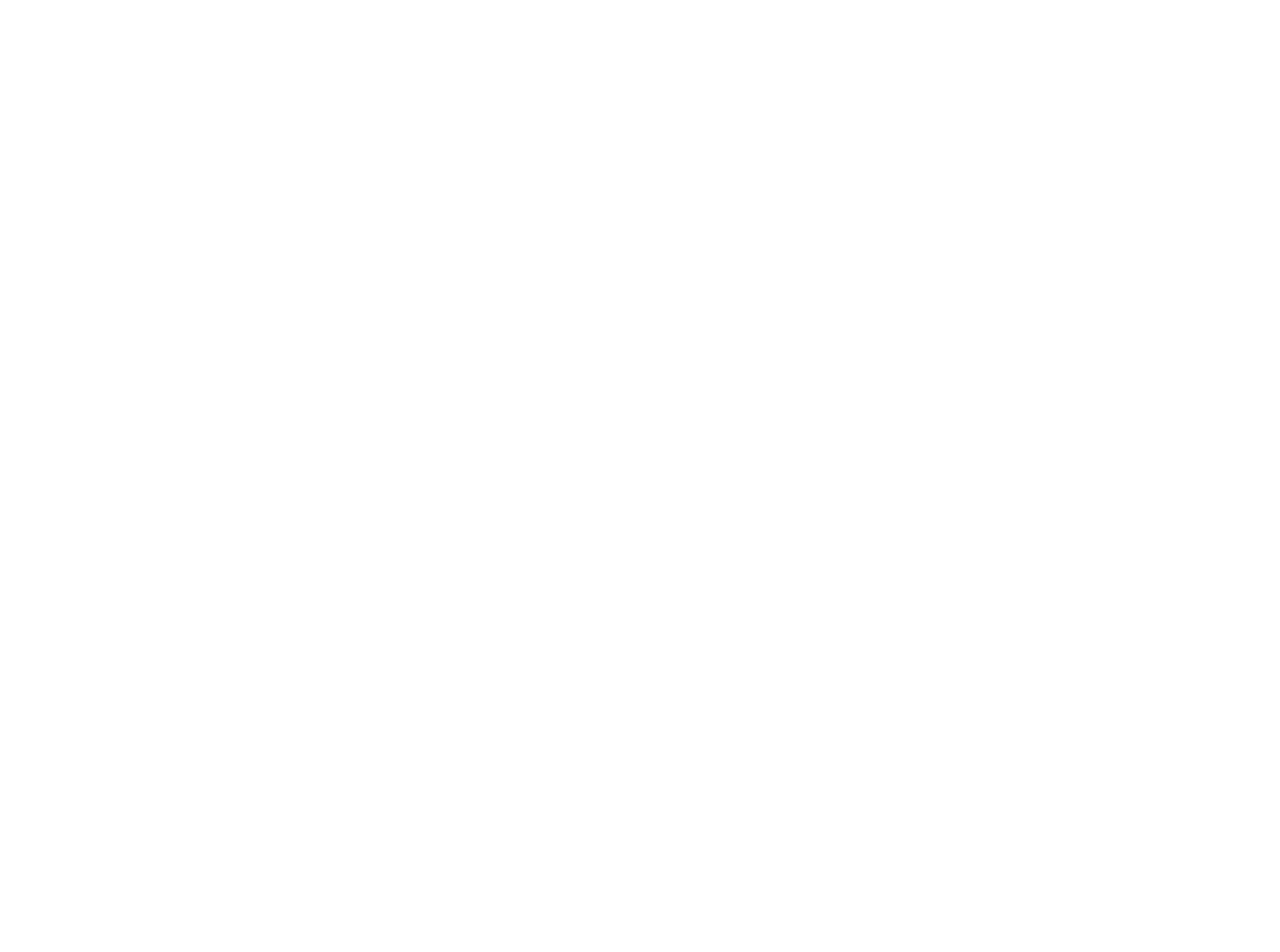
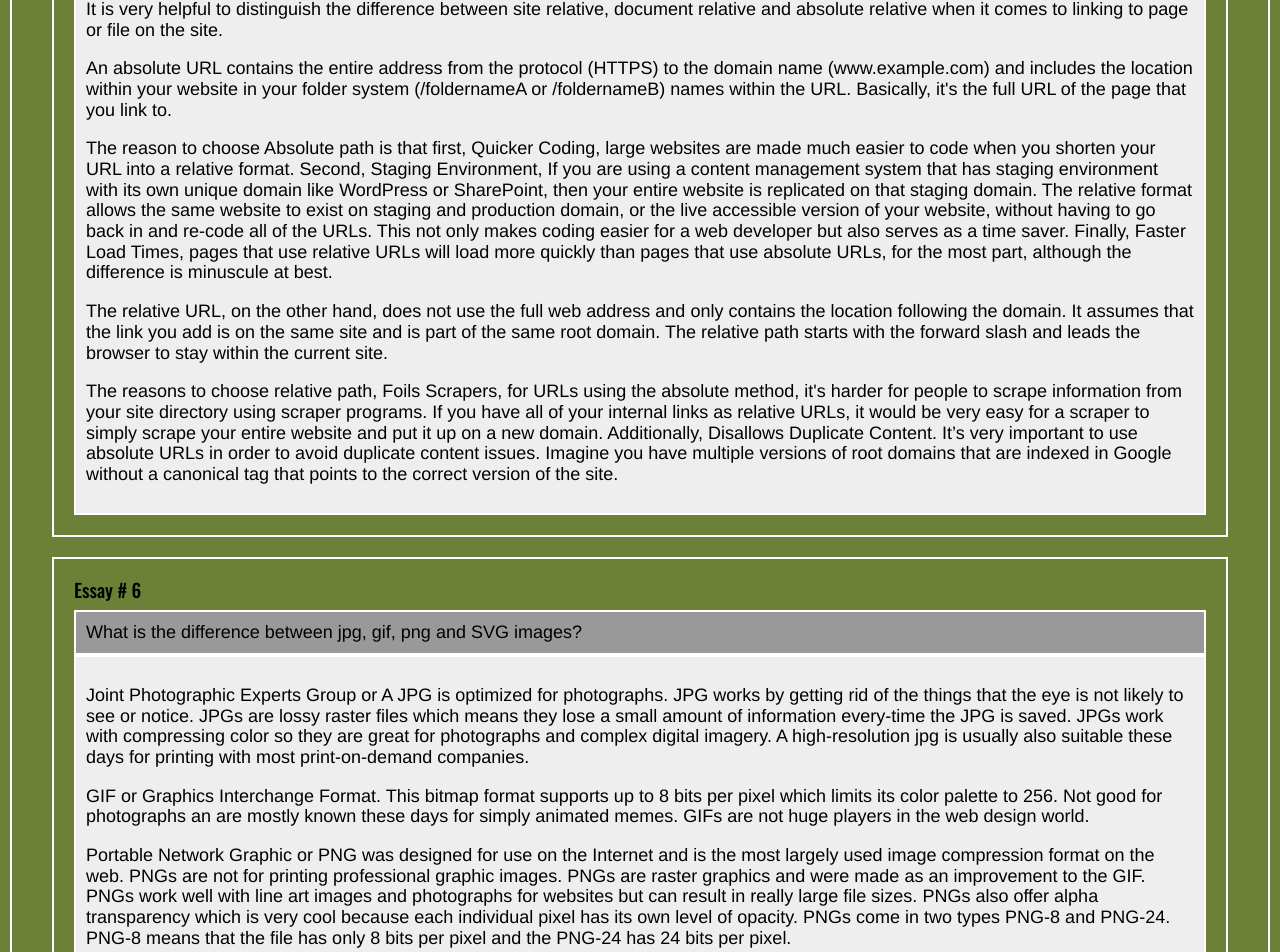
Before and after one commit to nickbatkhan/uclax_web1_summer21, a React (Create React App) app: page /homework in a window 1280 px wide. Shown: the part 2716-3668 px from the top of the page. Before the commit the page ends 2657 px from the top, so only its background shows below. Built offline with nearby package versions, Linux system fonts and the light colour scheme.

Commit message:
Updating Homework

```diff
--- a/src/React/Homework/Homework.jsx
+++ b/src/React/Homework/Homework.jsx
@@ -88,7 +88,46 @@
                     Finally, web designer, front end developer and back end developer, they all work on one thing and final product is one. Its important in practice that everyone is working together.
                 </p>
             </Essay>
+            <Essay
+                number = { 5 }
+                question='Distinguish the difference between Site Relative, Document Relative, and Absolute Paths.'
+            >
+                <p>
+                    It is very helpful to distinguish the difference between site relative, document relative and absolute relative when it comes to linking to page or file on the site.
+                </p>
+                <p>
+                    An absolute URL contains the entire address from the protocol (HTTPS) to the domain name (www.example.com) and includes the location within your website in your folder system (/foldernameA or /foldernameB) names within the URL. Basically, it's the full URL of the page that you link to.
+                </p>
+                <p>
+                    The reason to choose Absolute path is that first, Quicker Coding, large websites are made much easier to code when you shorten your URL into a relative format.
+                    Second, Staging Environment, If you are using a content management system that has staging environment with its own unique domain like WordPress or SharePoint, then your entire website is replicated on that staging domain. The relative format allows the same website to exist on staging and production domain, or the live accessible version of your website, without having to go back in and re-code all of the URLs. This not only makes coding easier for a web developer but also serves as a time saver.
+                    Finally, Faster Load Times, pages that use relative URLs will load more quickly than pages that use absolute URLs, for the most part, although the difference is minuscule at best.
+                </p>
+                    The relative URL, on the other hand, does not use the full web address and only contains the location following the domain. It assumes that the link you add is on the same site and is part of the same root domain. The relative path starts with the forward slash and leads the browser to stay within the current site.
+                <p>
+                    The reasons to choose relative path, Foils Scrapers, for URLs using the absolute method, it's harder for people to scrape information from your site directory using scraper programs. If you have all of your internal links as relative URLs, it would be very easy for a scraper to simply scrape your entire website and put it up on a new domain.
+                    Additionally, Disallows Duplicate Content. It’s very important to use absolute URLs in order to avoid duplicate content issues. Imagine you have multiple versions of root domains that are indexed in Google without a canonical tag that points to the correct version of the site.
+                </p>
+            </Essay>
 
+            <Essay
+                number = { 6 }
+                question='What is the difference between jpg, gif, png and SVG images?'
+            >
+                <p>
+                    Joint Photographic Experts Group or A JPG is optimized for photographs. JPG works by getting rid of the things that the eye is not likely to see or notice. JPGs are lossy raster files which means they lose a small amount of information every-time the JPG is saved. JPGs work with compressing color so they are great for photographs and complex digital imagery. A high-resolution jpg is usually also suitable these days for printing with most print-on-demand companies.
+                </p>
+                <p>
+                    GIF or Graphics Interchange Format. This bitmap format supports up to 8 bits per pixel which limits its color palette to 256. Not good for photographs an are mostly known these days for simply animated memes. GIFs are not huge players in the web design world.
+                </p>
+                <p>
+                    Portable Network Graphic or PNG was designed for use on the Internet and is the most largely used image compression format on the web. PNGs are not for printing professional graphic images. PNGs are raster graphics and were made as an improvement to the GIF. PNGs work well with line art images and photographs for websites but can result in really large file sizes. PNGs also offer alpha transparency which is very cool because each individual pixel has its own level of opacity. PNGs come in two types PNG-8 and PNG-24. PNG-8 means that the file has only 8 bits per pixel and the PNG-24 has 24 bits per pixel.
+                </p>
+                    Scaleable Vector Graphic or SVGs are vector graphics that support animation and their behaviors are defined in XML files for they can be searched, indexed, scripted and compressed. Vector graphics are great for logos and line art because they aren't made from pixels and can be infinitely resized without losing quality or increasing in size. SVGs are your best option when creating icons and line art for high-resolution displays.
+                <p>
+                    Best use of JPG is Digital Images & photography, for GIF: sample animations, for PNG transparent images, iconic graphics and for SVG logos, line art, icons & animations. GIF has 256 colors which is relatively smaller than others. JPG has no transparency, GIF is binary, PNG is yes, SVG is yes. JPG is best for photos and PNG is good.
+                </p>
+            </Essay>
         </div>
     );
 }
--- a/src/React/Pages/Welcome/Staff/Staff.jsx
+++ b/src/React/Pages/Welcome/Staff/Staff.jsx
@@ -1,12 +1,15 @@
 import React from 'react';
 import styled from 'styled-components';
+
+import StaffMembers from './StaffMembers.jsx';
 
 const Staff = () => {
 
     return (
         <StaffStyled className='Staff'>
             <div className="inset-container">
-                Staff
+                <h2>Staff</h2>
+                <StaffMembers/>
             </div>
         </StaffStyled>
     );
@@ -15,5 +18,8 @@
 export default Staff;
 
 const StaffStyled = styled.div`
-
+    .inset-container div {   /* .inset-container div { */
+        border: none;
+        padding: 0px;
+    }
 `;
--- /dev/null
+++ b/src/React/Pages/Welcome/Staff/StaffMember.jsx
@@ -0,0 +1,30 @@
+import React from 'react';
+import styled from 'styled-components';
+
+const StaffMember = ({member}) => {
+
+    return (
+        <StaffMemberStyled className='StaffMember'>
+            <img src= { member.image } alt={ member.name } />
+            <h3> { member.name } </h3>
+        </StaffMemberStyled>
+    );
+}
+
+export default StaffMember;
+
+const StaffMemberStyled = styled.div`
+
+    img {
+        display: block;
+        width: 100%;
+    }
+
+    h3 {
+        margin: 0px;
+        color: white;
+        background-color: maroon;
+        padding: 5px;
+    }
+
+`;
--- /dev/null
+++ b/src/React/Pages/Welcome/Staff/StaffMembers.jsx
@@ -0,0 +1,40 @@
+import React from 'react';
+import styled from 'styled-components';
+
+import { staffData } from './staffData.js';
+import { mediaQueries } from 'common/mediaQueries/mediaQueries.js';
+
+import StaffMember from './StaffMember.jsx';
+
+const StaffMembers = () => {
+
+    // console.log('staffData', staffData);
+
+    return (
+        <StaffMembersStyled className='StaffMembers'>
+            {
+                staffData.map((member, idx) => {
+                    return <StaffMember member={ member } key={ idx} />
+                })
+            }
+        </StaffMembersStyled>
+    );
+}
+
+export default StaffMembers;
+
+const StaffMembersStyled = styled.div`
+
+
+    display: grid;
+    grid-template-columns: repeat(auto-fill, 48%);
+    grid-gap: 2%;
+
+    @media ${mediaQueries.mdUp} {
+        grid-template-columns: repeat(auto-fill, 23%);
+    }
+
+    .StaffMember {
+        margin-bottom: 20px;
+    }
+`;
--- /dev/null
+++ b/src/React/Pages/Welcome/Staff/staffData.js
@@ -0,0 +1,34 @@
+export const staffData = [
+    {
+        image: '/img/Staff/staff-1.jpeg',
+        name: 'George',
+    },
+    {
+        image: '/img/Staff/staff-2.jpeg',
+        name: 'Sherry',
+    },
+    {
+        image: '/img/Staff/staff-3.jpeg',
+        name: 'Laura',
+    },
+    {
+        image: '/img/Staff/staff-4.jpeg',
+        name: 'Jan',
+    },
+    {
+        image: '/img/Staff/staff-5.jpeg',
+        name: 'Susan',
+    },
+    {
+        image: '/img/Staff/staff-6.jpeg',
+        name: 'Claire',
+    },
+    {
+        image: '/img/Staff/staff-7.jpeg',
+        name: 'Steph',
+    },
+    {
+        image: '/img/Staff/staff-8.jpeg',
+        name: 'Tracy',
+    },
+];
```
